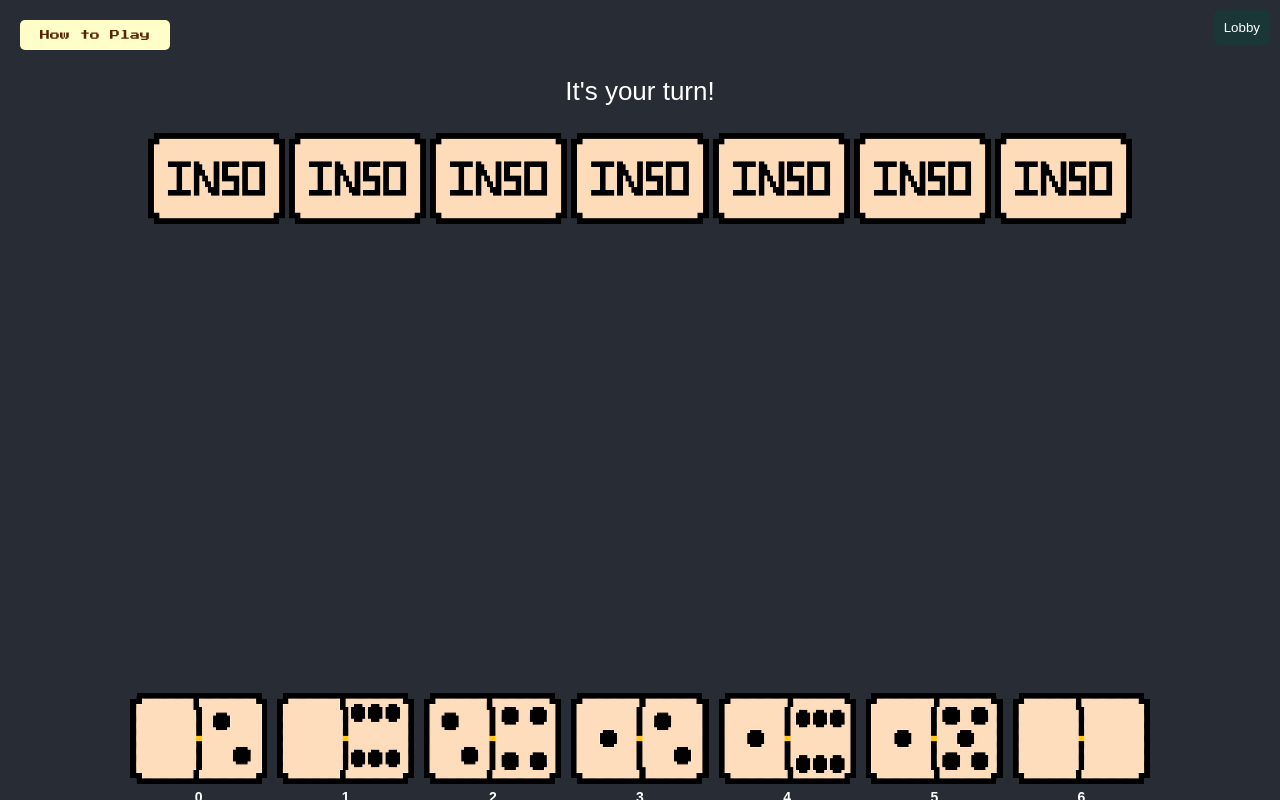
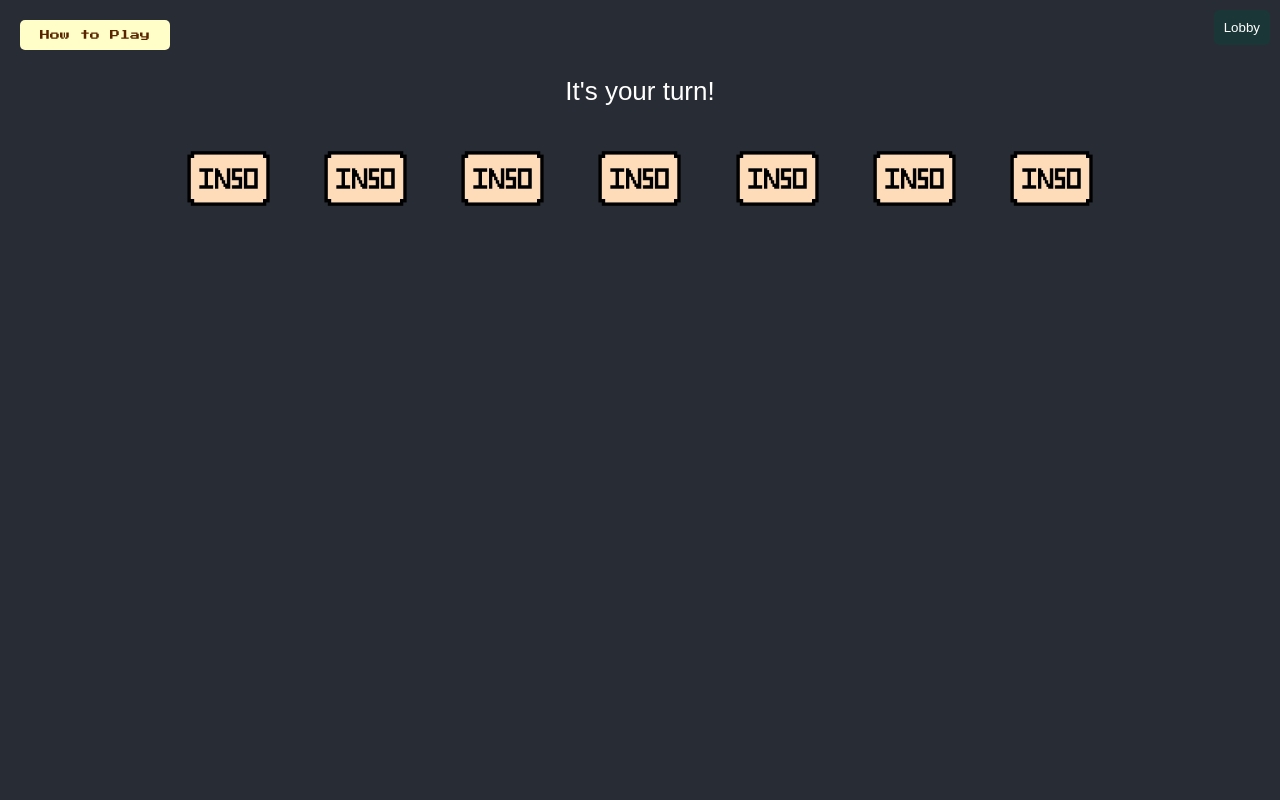
Before and after one commit to uprm-inso4116-2024-2025-s1/semester-project-multiplayer-dominoes, a React (Create React App) app in the folder frontend/: page /gameMode in a window 1280 px wide. Both pictures are taken after a click on the button "vs. AI". Shown: the top 800 px of the page. Built offline with nearby package versions, Linux system fonts and the light colour scheme.

Commit message:
Fix the bug where domino images fuse together

```diff
--- a/frontend/src/gamestate/experimentalGame.js
+++ b/frontend/src/gamestate/experimentalGame.js
@@ -427,15 +427,16 @@ function MainGame() {
         const displayHeight = tileHeight
 
         return (
-            <div style={{ display: 'flex', justifyContent: 'center', alignItems: 'center' }}>
+            <div style={{ display: 'flex', flexDirection:'horizontal', gap:'0', justifyContent:'center'}}>
                 {[...Array(tileCount)].map((_, index) => (
-                    <div key={index} style={{ margin: '0 2px' }}>
+                    <div key={index}>
                         <img
                             src={backtileImage}
                             style={{
                                 width: `${displayWidth}px`,
                                 height: `${displayHeight}px`,
-                                objectFit: 'cover'
+                                transform: 'scale(.6)',
+
                             }}
                             alt={`Bot's domino ${index + 1}`}
                         />
@@ -450,8 +451,9 @@ function MainGame() {
         const tileKey = domino[0].toString() + domino[1].toString();
         const tile = tileMap.get(tileKey);
         if (tile && tile.image) {
-            const scale = 0.3; // Adjust this value to change the size of the domino
+            const scale = 0.5; // Adjust this value to change the size of the domino
             return (
+                <div style={{width:"100px",height:"auto"}}>
                     <img
                         src={tile.image.src}
                         style={{
@@ -459,11 +461,12 @@ function MainGame() {
                             height: `${tile.height}px`,
                             objectFit: 'none',
                             objectPosition: `-${tile.sx}px 0px`,
-                        display: 'inline-block',
-                        verticalAlign: 'middle',
+                            transform: 'scale(0.6)',
+                            transformOrigin: 'top left',
                         }}
                         alt={`Domino ${domino[0]}-${domino[1]}`}
                     />
+                </div>
             );
         }
         return `[${domino[0]},${domino[1]}]`; // Fallback to text if image not found
@@ -480,19 +483,21 @@ function MainGame() {
     }
 
     function renderGameBoard() {
-        return tableData.DrawMatrix.map((row, rowIndex) => (
-            <div key={rowIndex} style={{ display: 'flex', justifyContent: 'center', alignItems: 'center', height: '40px' }}>
-                {row.split(' ').map((cell, cellIndex) => {
-                    if (cell === '===') {
-                        return <span key={cellIndex} style={{ width: '40px', display: 'inline-block' }}></span>;
-                    } else if (cell.startsWith('|')) {
-                        const [val1, val2] = cell.slice(1, -1).split('|').map(Number);
-                        return <span key={cellIndex}>{renderDominoImage([val1, val2])}</span>;
+        console.log(tableData.TableState.dominoesMatrix)
+        let matrix = tableData.TableState.dominoesMatrix;
+        let html = [];
+        for (let i = 0; i < matrix.length; i++){
+            for(let j = 0; j < matrix[0].length; j++){
+                let domino = matrix[i][j]
+                if(domino != null){
+                    const [val1, val2] = [domino.values[0],domino.values[1]]
+                    html.push(<div key = {[i,j]} style={{display:'grid',placeItems: 'center'}}>{renderDominoImage([val1, val2])}</div>)
+                }else{
+                    html.push(<div key = {[i,j]} className="gridSquare" style={{display:'grid',placeItems: 'center'}}></div>)
                 }
-                    return null;
-                })}
-            </div>
-        ));
+            }
+        }
+        return html;
     }
 
     const [showPopup, setShowPopup] = useState(false);
@@ -562,14 +567,21 @@ function MainGame() {
                         </div>
                     )}
                     {/*Shows the placeholder dominoes for the bot.*/}
-                    <div className='BotInfo'>
-                        <p>{botData.DbHand}</p>
-                        <p>{ botData2 ? botData2.DbHand : null}</p>
-                        <p>{ botData3 ? botData3.DbHand : null}</p>
+                    <div className='BotInfo' style={{display:'flex',flexDirection:'column'}}>
+                        <p style={{ margin:'0px'}} >{botData.DbHand}</p>
+                        <p style={{ margin:'0px'}} >{ botData2 ? botData2.DbHand : null}</p>
+                        <p style={{ margin:'0px'}} >{ botData3 ? botData3.DbHand : null}</p>
                     </div>
-
-                    <div className='table'>
+                    <div style={{display:'flex',justifyContent:'center'}}>
+                        <div className='table' style={{ /* Start with 4x4 */
+                                                        display: 'grid',
+                                                        gridTemplateColumns: 'repeat(11,3vmax)',
+                                                        gridTemplateRows: 'repeat(11,3vmax)',
+                                                        gap: '1rem',
+                                                        height: '67vh',
+                                                    }}>
                             {renderGameBoard()}
+                        </div>
                     </div>
                     <div className='input_chips'>
                         <div className='Player1'>
```
Lines whose indentation alone changed are shown as unchanged.
